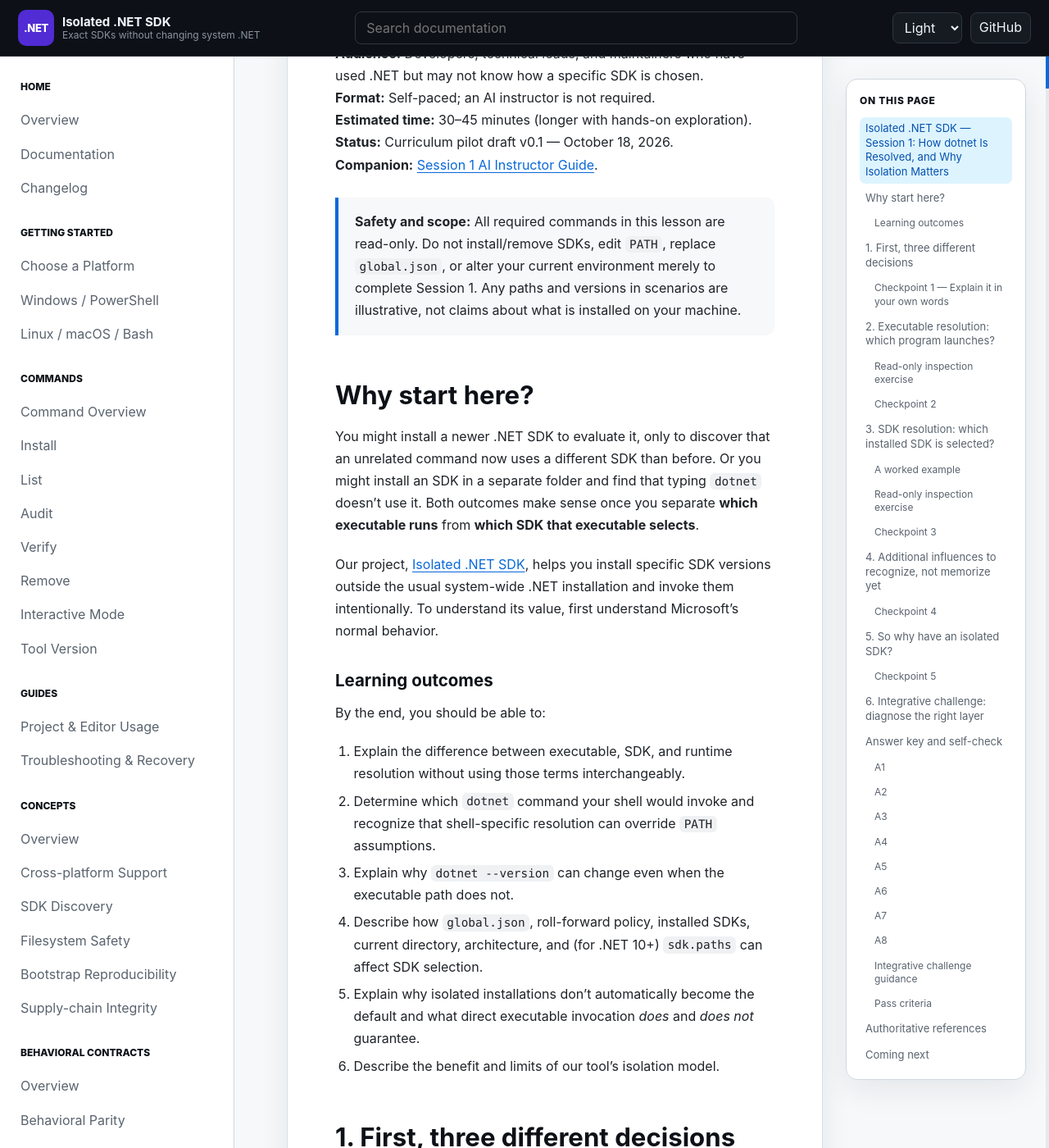
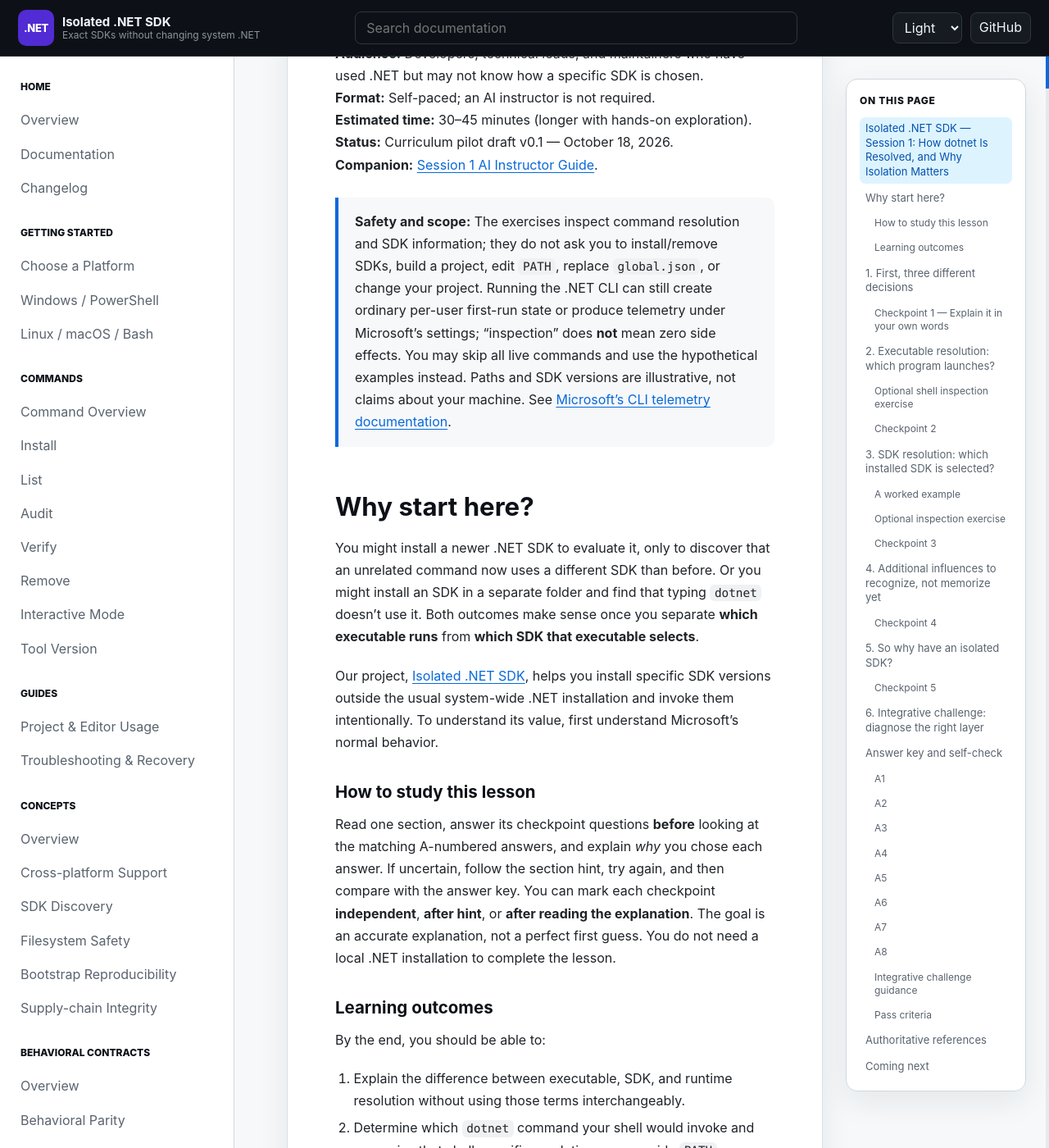
Before and after one commit to infoconex/isolated-dotnet-sdk, a Jekyll site: the page built from docs/training/isolated-dotnet-sdk-session-1-self-paced.md, in a window 1280 px wide and 1400 px high, scrolled down 467 px. Shown: the whole window at 82% size. Built offline with Jekyll 4.4.1, drawn with Linux system fonts in a browser that asks for light colours; our own code applies the rules of GitHub Pages for plain Markdown files; some of the changed text lies outside the part shown.

Commit message:
docs(training): clarify .NET terms and safe learner self-checks

````diff
--- a/docs/training/isolated-dotnet-sdk-session-1-self-paced.md
+++ b/docs/training/isolated-dotnet-sdk-session-1-self-paced.md
@@ -6,13 +6,17 @@
 **Status:** Curriculum pilot draft v0.1 — October 18, 2026.
 **Companion:** [Session 1 AI Instructor Guide](isolated-dotnet-sdk-session-1-ai-instructor.md).
 
-> **Safety and scope:** All required commands in this lesson are read-only. Do not install/remove SDKs, edit `PATH`, replace `global.json`, or alter your current environment merely to complete Session 1. Any paths and versions in scenarios are illustrative, not claims about what is installed on your machine.
+> **Safety and scope:** The exercises inspect command resolution and SDK information; they do not ask you to install/remove SDKs, build a project, edit `PATH`, replace `global.json`, or change your project. Running the .NET CLI can still create ordinary per-user first-run state or produce telemetry under Microsoft's settings; “inspection” does **not** mean zero side effects. You may skip all live commands and use the hypothetical examples instead. Paths and SDK versions are illustrative, not claims about your machine. See [Microsoft's CLI telemetry documentation](https://learn.microsoft.com/en-us/dotnet/core/tools/telemetry).
 
 ## Why start here?
 
 You might install a newer .NET SDK to evaluate it, only to discover that an unrelated command now uses a different SDK than before. Or you might install an SDK in a separate folder and find that typing `dotnet` doesn't use it. Both outcomes make sense once you separate **which executable runs** from **which SDK that executable selects**.
 
 Our project, [Isolated .NET SDK](https://github.com/infoconex/isolated-dotnet-sdk), helps you install specific SDK versions outside the usual system-wide .NET installation and invoke them intentionally. To understand its value, first understand Microsoft's normal behavior.
+
+### How to study this lesson
+
+Read one section, answer its checkpoint questions **before** looking at the matching A-numbered answers, and explain *why* you chose each answer. If uncertain, follow the section hint, try again, and then compare with the answer key. You can mark each checkpoint **independent**, **after hint**, or **after reading the explanation**. The goal is an accurate explanation, not a perfect first guess. You do not need a local .NET installation to complete the lesson.
 
 ### Learning outcomes
 
@@ -26,6 +30,18 @@
 6. Describe the benefit and limits of our tool's isolation model.
 
 ## 1. First, three different decisions
+
+Before we discuss *resolution*, here are the terms we'll use:
+
+| Term | Plain-language meaning |
+| --- | --- |
+| **`dotnet` executable / host** | The actual program (`dotnet.exe` on Windows, `dotnet` on Linux/macOS) that starts when you run a .NET CLI command. A *host* is not the same as an SDK version. |
+| **SDK** | Software Development Kit: the .NET tools needed to build, test, and publish software. Different SDK versions may coexist. |
+| **Runtime** | The components needed to execute a .NET application. An app's runtime selection is different from selecting an SDK to build it. |
+| **Resolution** | The process of deciding which executable, SDK, or runtime to use. The answer depends on *which one* is being resolved. |
+| **`PATH`** | A list of directories consulted when locating commands by name. Shell aliases/functions and explicit paths can take precedence. |
+| **`global.json`** | An optional file that tells .NET which SDK version or range of SDK versions to accept. It does not rename or redirect the shell's `dotnet` command. |
+| **Roll-forward** | The rules controlling whether a different installed version is an acceptable substitute for a requested version. |
 
 When you enter `dotnet --version`, it is tempting to think there's a single step called “find .NET.” There isn't.
 
@@ -55,7 +71,7 @@
 - An **explicit executable path** removes ambiguity about which file you are asking the shell to launch.
 - Your IDE, build task, terminal, and CI runner can each have a different environment or specify an executable path directly. Resolving `dotnet` in your interactive terminal does not prove what another process launches.
 
-### Read-only inspection exercise
+### Optional shell inspection exercise
 
 Use the command for your terminal. If `dotnet` is not installed or not on `PATH`, that is a valid observation; the exercise still illustrates how discovery works.
 
@@ -66,7 +82,7 @@
 where.exe dotnet
 ```
 
-`Get-Command` shows PowerShell's command candidates, potentially including functions or aliases. `where.exe` searches executable paths; it is a supplementary view, not a substitute for PowerShell's actual command-precedence rules. Neither command changes an installation.
+`Get-Command` shows PowerShell's command candidates, potentially including functions or aliases. `where.exe` searches executable paths; it is a supplementary view, not a substitute for PowerShell's actual command-precedence rules. Neither command installs or removes an SDK.
 
 **Linux or macOS — Bash**
 
@@ -124,9 +140,9 @@
 }
 ```
 
-### Read-only inspection exercise
+### Optional inspection exercise
 
-Where `dotnet` is available, run:
+Where `dotnet` is available, you may run these diagnostics (subject to the first-run/telemetry note at the top):
 
 ```text
 dotnet --version
@@ -161,7 +177,7 @@
 | .NET 10+ `global.json` `sdk.paths` | Explicitly changes where SDK resolution searches; it **does not** redirect the shell's executable lookup | Awareness |
 | `DOTNET_ROOT` / runtime host environment | Can matter for .NET hosting and controlled operations; it is **not** a PowerShell/Bash command alias or automatic `PATH` change | Awareness; defer detailed behavior |
 
-For .NET 10+ hosts, `global.json` can include an ordered `sdk.paths` list of SDK search locations. This is another reason to avoid teaching the oversimplification that **an explicit host path always guarantees the exact SDK version**. An explicit path guarantees which *host file* you invoke; SDK selection still has its own rules. Our product's Verify operation does more than merely run a host: it checks version and origin in a controlled context.
+For .NET 10+ hosts, `global.json` can include an ordered `sdk.paths` list of SDK search locations; the first location with a compatible SDK is used under the documented matching rules. This is another reason to avoid teaching the oversimplification that **an explicit host path always guarantees the exact SDK version**. An explicit path guarantees which *host file* you invoke; SDK selection still has its own rules. Our product's Verify operation does more than merely run a host: it checks version and origin in a controlled context.
 
 ### Checkpoint 4
 
@@ -197,7 +213,7 @@
 "$HOME/dotnet-sdks/10.0.401/dotnet" --info
 ```
 
-Substitute your *actually installed* version; if none is installed, treat the examples as reading material. These commands do not install anything. Their observed SDK selection can still be influenced by SDK-selection policy, including an applicable `global.json`.
+Substitute your *actually installed* version; if none is installed, treat the examples as reading material. These commands do not install an SDK, although normal .NET CLI first-run state and telemetry rules can still apply. Their observed SDK selection can be influenced by SDK-selection policy, including an applicable `global.json`.
 
 **What isolation does not mean:** It is **not** a security sandbox, a guarantee that an application can't write user data, a promise that all editors automatically use the SDK, or proof that a project compiles correctly. The tool separates installation locations and provides controlled installation/verification workflows.
 
@@ -270,7 +286,7 @@
 
 - State what selects the **executable** and what selects the **SDK**.
 - Explain how the **same executable** can produce two different `dotnet --version` results.
-- Identify at least two read-only commands for diagnosing resolution on your platform.
+- Identify at least two non-installing inspection commands for diagnosing resolution on your platform, and recognize that invoking the CLI can have ordinary first-run effects.
 - Explain what the isolated tool changes and what it intentionally leaves unchanged.
 - Avoid claiming that explicit host selection alone guarantees a particular SDK, or that “isolation” means sandboxing.
 
@@ -281,6 +297,7 @@
 **Microsoft (platform behavior)**
 
 - [The `dotnet` command](https://learn.microsoft.com/en-us/dotnet/core/tools/dotnet) — particularly `--version`, `--list-sdks`, and `--info`.
+- [.NET CLI telemetry](https://learn.microsoft.com/en-us/dotnet/core/tools/telemetry) — first-run and telemetry behavior of CLI invocation.
 - [`global.json` overview](https://learn.microsoft.com/en-us/dotnet/core/tools/global-json) — search starting points, versions, roll-forward, prerelease settings, and .NET 10+ `sdk.paths`.
 - [Check installed .NET versions](https://learn.microsoft.com/en-us/dotnet/core/install/how-to-detect-installed-versions) — visibility and inspection commands.
 - [Test prerelease SDKs locally using `sdk.paths`](https://learn.microsoft.com/en-us/dotnet/core/tools/test-prerelease-sdk-locally) — optional advanced reading.
````
